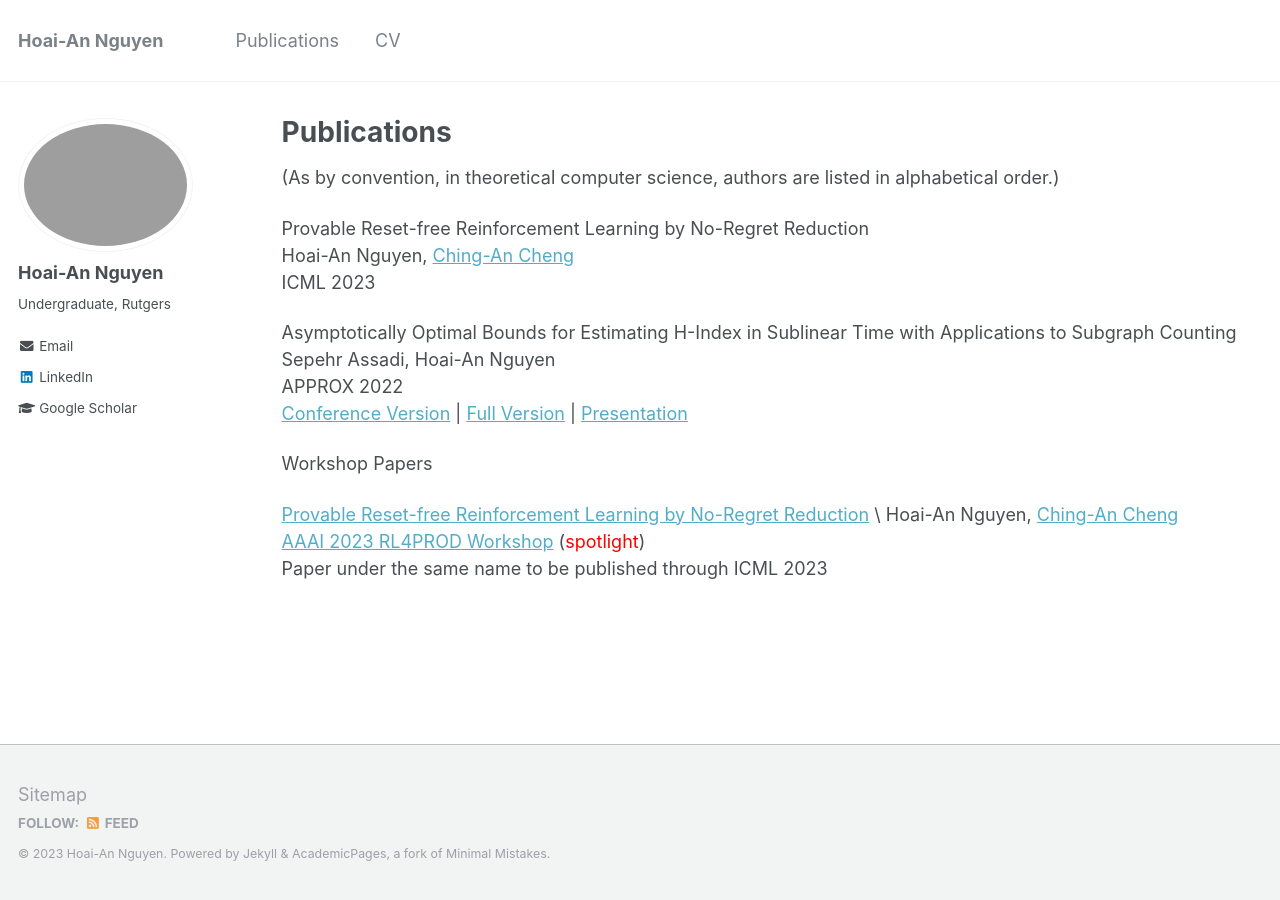
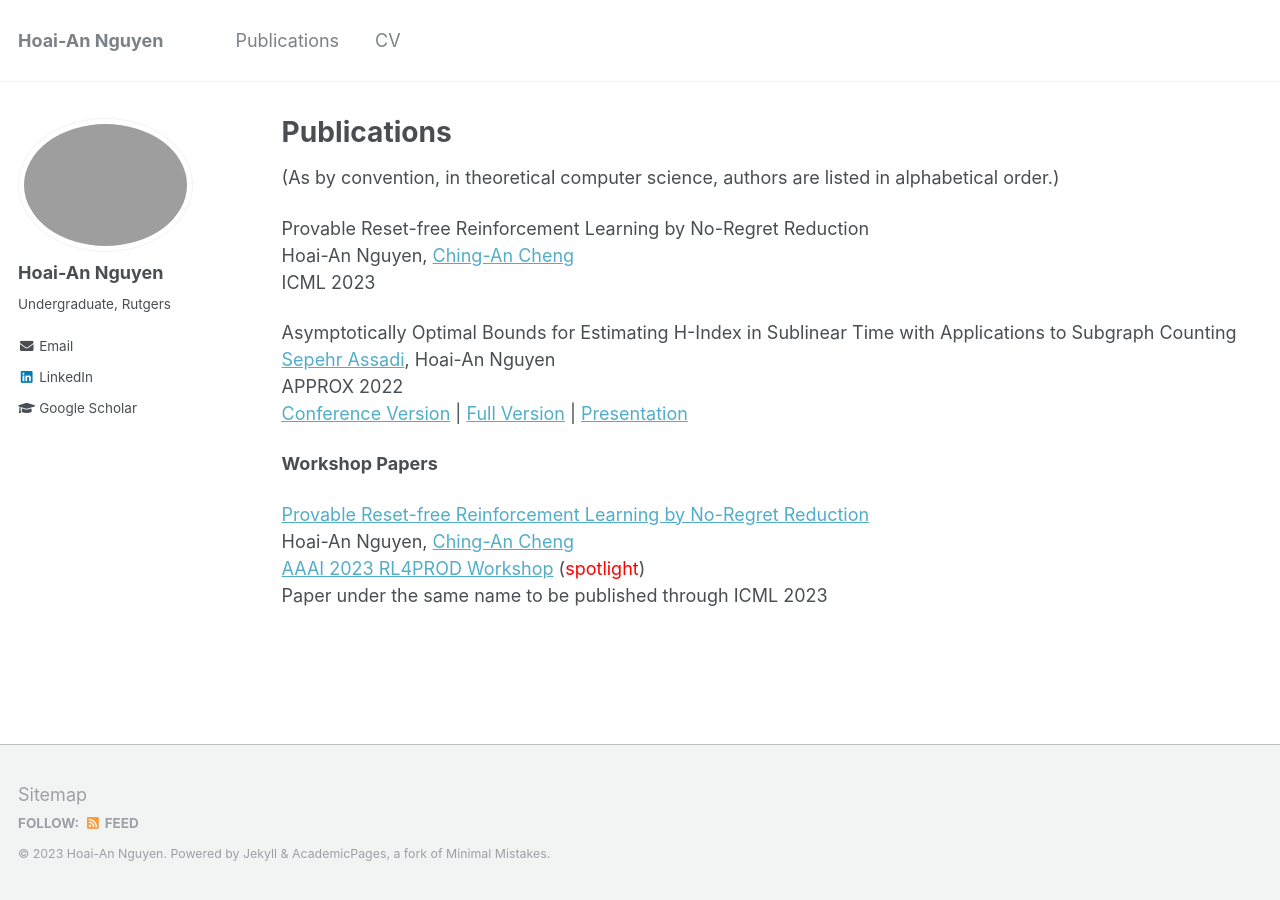
Before and after one commit to hoai77/hoai77.github.io, a Jekyll site: the page built from _pages/publications.md, in a window 1280 px wide. Built offline with Jekyll 4.4.1, drawn with Linux system fonts in a browser that asks for light colours.

```diff
--- a/_pages/publications.md
+++ b/_pages/publications.md
@@ -12,11 +12,11 @@ Hoai-An Nguyen, [Ching-An Cheng](https://www.chinganc.com/) \\
 ICML 2023
 
 Asymptotically Optimal Bounds for Estimating H-Index in Sublinear Time with Applications to Subgraph Counting\\
-Sepehr Assadi, Hoai-An Nguyen \\
+[Sepehr Assadi](https://sepehr.assadi.info/), Hoai-An Nguyen \\
 APPROX 2022 \\
 [Conference Version](https://drops.dagstuhl.de/opus/volltexte/2022/17170/) | [Full Version](https://arxiv.org/abs/2209.08114) | [Presentation](https://www.youtube.com/watch?v=R5h6dJgQAoA)
 
-Workshop Papers
+<strong>Workshop Papers</strong>
 
 [Provable Reset-free Reinforcement Learning by No-Regret Reduction](https://arxiv.org/abs/2301.02389) \\
 Hoai-An Nguyen, [Ching-An Cheng](https://www.chinganc.com/) \\
```
